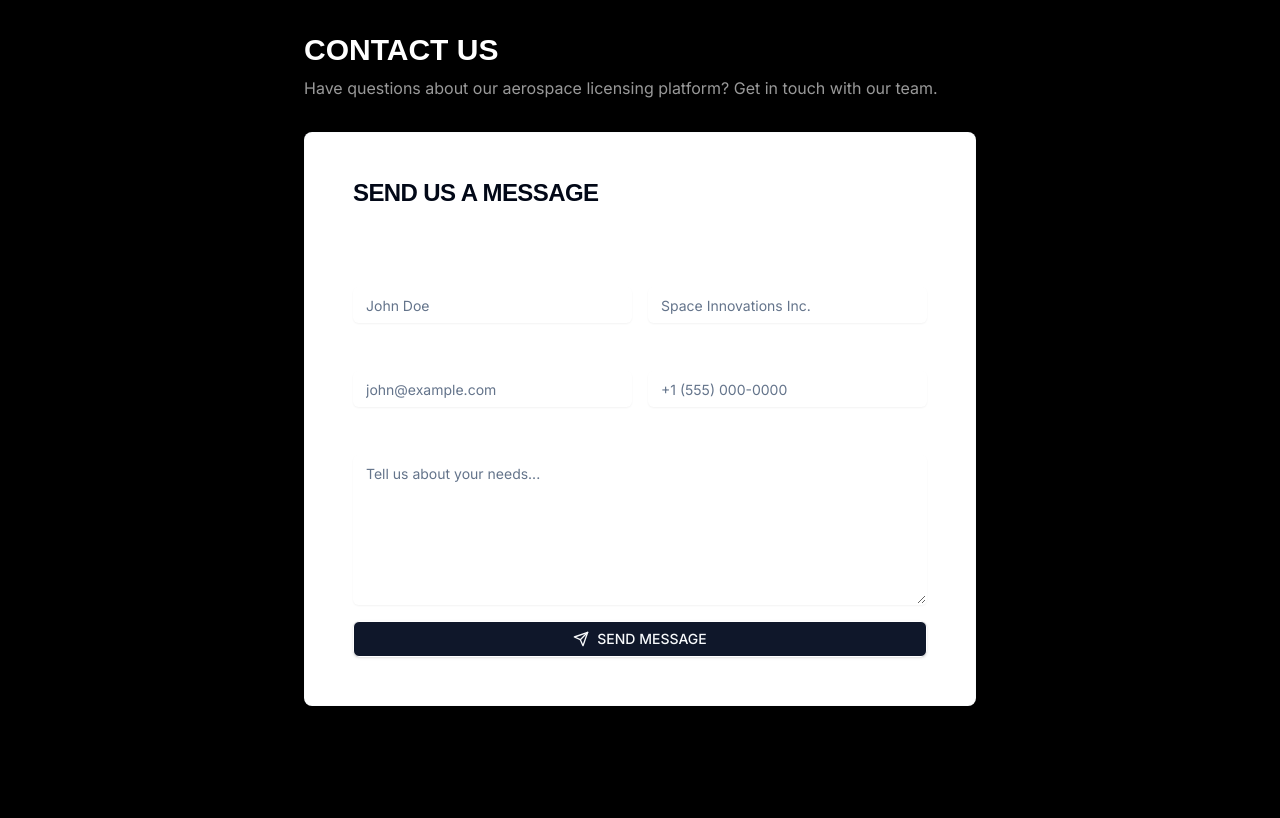
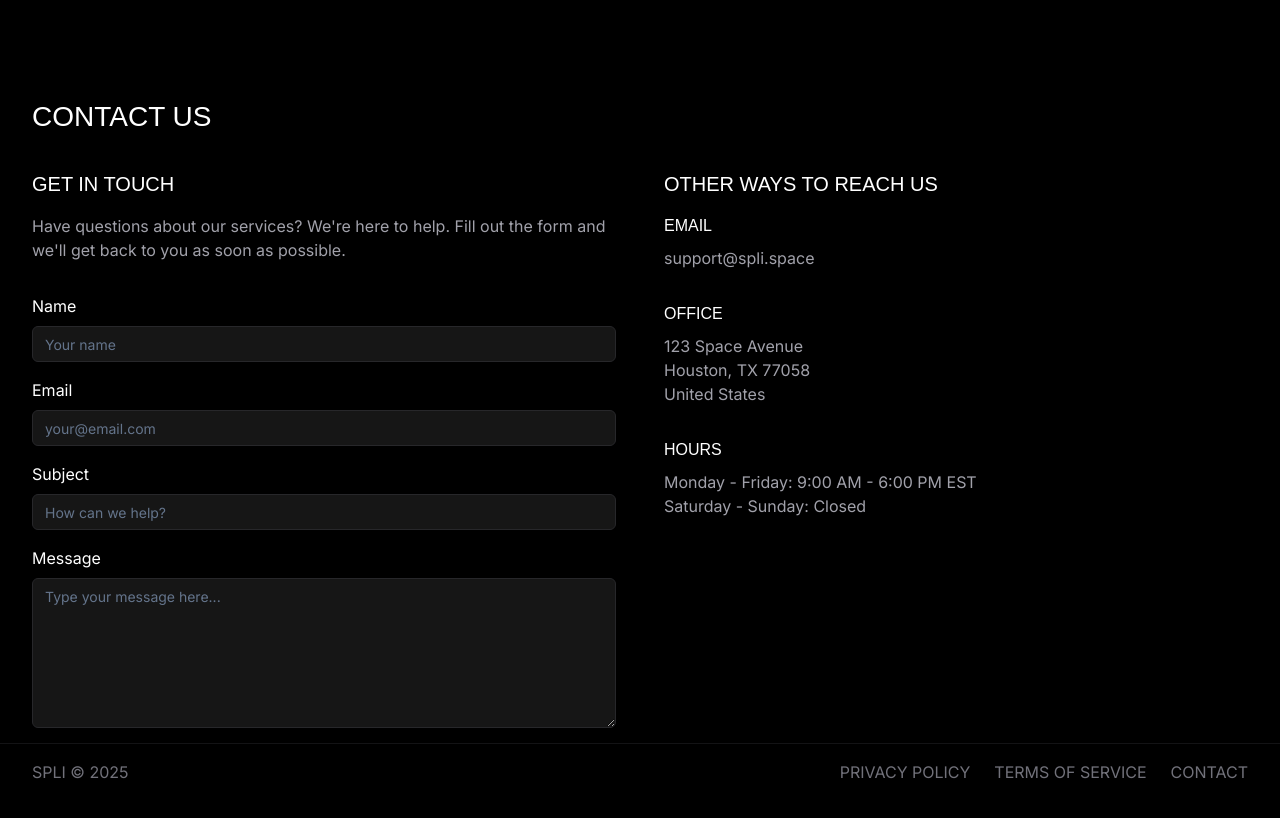
Before and after one commit to rohansat/spli, a Next.js app in the folder space-portal/: page /contact in a window 1280 px wide. Shown: the top 818 px of the page. Built offline with nearby package versions, Linux system fonts and the light colour scheme; no server answers; a web font is replaced by a local one.

Commit message:
feat: add footer and legal pages (privacy policy, terms of service, contact)

```diff
--- a/space-portal/src/app/(dashboard)/dashboard/page.tsx
+++ b/space-portal/src/app/(dashboard)/dashboard/page.tsx
@@ -12,6 +12,7 @@ import { Application } from "@/types";
 import { Clock, FilePlus, Rocket } from "lucide-react";
 import { useAuth } from "@/lib/auth-context";
 import { cn } from "@/lib/utils";
+import { Footer } from "@/components/Footer";
 
 export default function Dashboard() {
   const router = useRouter();
@@ -294,6 +295,7 @@ export default function Dashboard() {
           </Card>
         </div>
       </div>
+      <Footer />
     </div>
   );
 }
--- a/space-portal/src/app/(dashboard)/documents/page.tsx
+++ b/space-portal/src/app/(dashboard)/documents/page.tsx
@@ -11,6 +11,7 @@ import { Dialog, DialogContent, DialogDescription, DialogFooter, DialogHeader, D
 import { FileUp, FileText, Mail, File, Download, Search, Filter, Trash2, Upload } from "lucide-react";
 import { cn } from "@/lib/utils";
 import type { Document } from "@/types";
+import { Footer } from "@/components/Footer";
 
 export default function DocumentManagement() {
   const { documents, applications, uploadDocument, removeDocument } = useApplication();
@@ -259,6 +260,7 @@ export default function DocumentManagement() {
           </div>
         </div>
       </div>
+      <Footer />
     </div>
   );
 }
--- a/space-portal/src/app/(dashboard)/messages/page.tsx
+++ b/space-portal/src/app/(dashboard)/messages/page.tsx
@@ -9,6 +9,8 @@ import { Dialog, DialogContent, DialogDescription, DialogFooter, DialogHeader, D
 import { Mail, Search, Star, Trash2, Send, Plus, MessageSquare, AlertTriangle } from "lucide-react";
 import { messages as mockMessages } from "@/lib/mock-data";
 import { Message } from "@/types";
+import { cn } from "@/lib/utils";
+import { Footer } from "@/components/Footer";
 
 export default function MessagesPage() {
   const [messages, setMessages] = useState<Message[]>(mockMessages);
@@ -325,6 +327,7 @@ export default function MessagesPage() {
           )}
         </div>
       </div>
+      <Footer />
     </div>
   );
 }
--- a/space-portal/src/app/contact/page.tsx
+++ b/space-portal/src/app/contact/page.tsx
@@ -7,8 +7,9 @@ import { Input } from "@/components/ui/input";
 import { Textarea } from "@/components/ui/textarea";
 import { Alert, AlertDescription, AlertTitle } from "@/components/ui/alert";
 import { Send, CheckCircle } from "lucide-react";
+import { Footer } from "@/components/Footer";
 
-export default function ContactPage() {
+export default function Contact() {
   const [formData, setFormData] = useState({
     name: "",
     company: "",
@@ -61,117 +62,88 @@ export default function ContactPage() {
   };
 
   return (
-    <div className="space-container py-8">
-      <div className="max-w-2xl mx-auto">
-        <h1 className="text-3xl font-bold text-white mb-2">Contact Us</h1>
-        <p className="text-white/60 mb-8">
-          Have questions about our aerospace licensing platform? Get in touch with our team.
+    <div className="min-h-screen bg-black">
+      <div className="max-w-[1400px] mx-auto px-8 pt-24 pb-24">
+        <h1 className="text-[28px] font-medium text-white mb-8">CONTACT US</h1>
+
+        <div className="grid grid-cols-1 md:grid-cols-2 gap-12">
+          <div>
+            <h2 className="text-xl text-white mb-4">Get in Touch</h2>
+            <p className="text-zinc-400 mb-8">
+              Have questions about our services? We're here to help.
+              Fill out the form and we'll get back to you as soon as possible.
             </p>
 
-        {showSuccess && (
-          <Alert className="mb-6 bg-green-500/20 border-green-500/30">
-            <CheckCircle className="h-4 w-4 mr-2" />
-            <AlertTitle>Message Sent</AlertTitle>
-            <AlertDescription>
-              Thank you for reaching out. We'll get back to you shortly.
-            </AlertDescription>
-          </Alert>
-        )}
-
-        <Card className="space-card">
-          <CardHeader>
-            <CardTitle>Send us a Message</CardTitle>
-            <CardDescription className="text-white/60">
-              Fill out the form below and we'll respond within 24 hours.
-            </CardDescription>
-          </CardHeader>
-          <CardContent>
-            <form onSubmit={handleSubmit} className="space-y-4">
-              <div className="grid grid-cols-1 md:grid-cols-2 gap-4">
-                <div className="space-y-2">
-                  <label htmlFor="name" className="text-sm font-medium text-white">
-                    Name
-                  </label>
+            <div className="space-y-4">
+              <div>
+                <label className="block text-white mb-2">Name</label>
                 <Input
-                    id="name"
-                    value={formData.name}
-                    onChange={(e) => handleInputChange("name", e.target.value)}
-                    required
-                    className="bg-white/10 border-white/20 text-white"
-                    placeholder="John Doe"
+                  placeholder="Your name"
+                  className="bg-[#161616] border-zinc-800 text-white"
                 />
               </div>
-                <div className="space-y-2">
-                  <label htmlFor="company" className="text-sm font-medium text-white">
-                    Company
-                  </label>
+
+              <div>
+                <label className="block text-white mb-2">Email</label>
                 <Input
-                    id="company"
-                    value={formData.company}
-                    onChange={(e) => handleInputChange("company", e.target.value)}
-                    required
-                    className="bg-white/10 border-white/20 text-white"
-                    placeholder="Space Innovations Inc."
+                  type="email"
+                  placeholder="your@email.com"
+                  className="bg-[#161616] border-zinc-800 text-white"
                 />
+              </div>
+
+              <div>
+                <label className="block text-white mb-2">Subject</label>
+                <Input
+                  placeholder="How can we help?"
+                  className="bg-[#161616] border-zinc-800 text-white"
+                />
+              </div>
+
+              <div>
+                <label className="block text-white mb-2">Message</label>
+                <Textarea
+                  placeholder="Type your message here..."
+                  className="bg-[#161616] border-zinc-800 text-white min-h-[150px]"
+                />
+              </div>
+
+              <Button className="w-full bg-white hover:bg-white/90 text-black">
+                SEND MESSAGE
+              </Button>
             </div>
           </div>
 
-              <div className="grid grid-cols-1 md:grid-cols-2 gap-4">
-                <div className="space-y-2">
-                  <label htmlFor="email" className="text-sm font-medium text-white">
-                    Email
-                  </label>
-                  <Input
-                    id="email"
-                    type="email"
-                    value={formData.email}
-                    onChange={(e) => handleInputChange("email", e.target.value)}
-                    required
-                    className="bg-white/10 border-white/20 text-white"
-                    placeholder="john@example.com"
-                  />
+          <div>
+            <h2 className="text-xl text-white mb-4">Other Ways to Reach Us</h2>
+
+            <div className="space-y-8">
+              <div>
+                <h3 className="text-white font-medium mb-2">Email</h3>
+                <p className="text-zinc-400">support@spli.space</p>
               </div>
-                <div className="space-y-2">
-                  <label htmlFor="phone" className="text-sm font-medium text-white">
-                    Phone Number
-                  </label>
-                  <Input
-                    id="phone"
-                    type="tel"
-                    value={formData.phone}
-                    onChange={(e) => handleInputChange("phone", e.target.value)}
-                    className="bg-white/10 border-white/20 text-white"
-                    placeholder="+1 (555) 000-0000"
-                  />
+
+              <div>
+                <h3 className="text-white font-medium mb-2">Office</h3>
+                <p className="text-zinc-400">
+                  123 Space Avenue<br />
+                  Houston, TX 77058<br />
+                  United States
+                </p>
+              </div>
+
+              <div>
+                <h3 className="text-white font-medium mb-2">Hours</h3>
+                <p className="text-zinc-400">
+                  Monday - Friday: 9:00 AM - 6:00 PM EST<br />
+                  Saturday - Sunday: Closed
+                </p>
               </div>
             </div>
-
-              <div className="space-y-2">
-                <label htmlFor="message" className="text-sm font-medium text-white">
-                  Message
-                </label>
-                <Textarea
-                  id="message"
-                  value={formData.message}
-                  onChange={(e) => handleInputChange("message", e.target.value)}
-                  required
-                  className="bg-white/10 border-white/20 text-white min-h-[150px]"
-                  placeholder="Tell us about your needs..."
-                />
           </div>
-
-              <Button
-                type="submit"
-                disabled={isSubmitting}
-                className="spacex-button w-full"
-              >
-                <Send className="mr-2 h-4 w-4" />
-                {isSubmitting ? "Sending..." : "Send Message"}
-              </Button>
-            </form>
-          </CardContent>
-        </Card>
         </div>
+      </div>
+      <Footer />
     </div>
   );
 }
--- /dev/null
+++ b/space-portal/src/app/privacy-policy/page.tsx
@@ -0,0 +1,46 @@
+import { Footer } from "@/components/Footer";
+
+export default function PrivacyPolicy() {
+  return (
+    <div className="min-h-screen bg-black">
+      <div className="max-w-[1400px] mx-auto px-8 pt-24 pb-24">
+        <h1 className="text-[28px] font-medium text-white mb-8">PRIVACY POLICY</h1>
+
+        <div className="prose prose-invert max-w-none">
+          <p className="text-zinc-400">Last updated: March 2025</p>
+
+          <h2 className="text-white mt-8 mb-4">1. Information We Collect</h2>
+          <p className="text-zinc-400">
+            We collect information that you provide directly to us, including when you create an account,
+            submit applications, or communicate with us. This may include your name, email address,
+            company information, and any other information you choose to provide.
+          </p>
+
+          <h2 className="text-white mt-8 mb-4">2. How We Use Your Information</h2>
+          <p className="text-zinc-400">
+            We use the information we collect to provide, maintain, and improve our services,
+            to process your applications, and to communicate with you about your account and applications.
+          </p>
+
+          <h2 className="text-white mt-8 mb-4">3. Information Sharing</h2>
+          <p className="text-zinc-400">
+            We do not share your personal information with third parties except as necessary
+            to provide our services or as required by law.
+          </p>
+
+          <h2 className="text-white mt-8 mb-4">4. Data Security</h2>
+          <p className="text-zinc-400">
+            We implement appropriate technical and organizational measures to protect your
+            personal information against unauthorized access, alteration, disclosure, or destruction.
+          </p>
+
+          <h2 className="text-white mt-8 mb-4">5. Contact Us</h2>
+          <p className="text-zinc-400">
+            If you have any questions about this Privacy Policy, please contact us at privacy@spli.space
+          </p>
+        </div>
+      </div>
+      <Footer />
+    </div>
+  );
+}
--- /dev/null
+++ b/space-portal/src/app/terms-of-service/page.tsx
@@ -0,0 +1,60 @@
+import { Footer } from "@/components/Footer";
+
+export default function TermsOfService() {
+  return (
+    <div className="min-h-screen bg-black">
+      <div className="max-w-[1400px] mx-auto px-8 pt-24 pb-24">
+        <h1 className="text-[28px] font-medium text-white mb-8">TERMS OF SERVICE</h1>
+
+        <div className="prose prose-invert max-w-none">
+          <p className="text-zinc-400">Last updated: March 2025</p>
+
+          <h2 className="text-white mt-8 mb-4">1. Acceptance of Terms</h2>
+          <p className="text-zinc-400">
+            By accessing or using SPLI's services, you agree to be bound by these Terms of Service.
+            If you do not agree to these terms, you may not use our services.
+          </p>
+
+          <h2 className="text-white mt-8 mb-4">2. Use of Services</h2>
+          <p className="text-zinc-400">
+            Our services are designed to help you manage aerospace licensing applications.
+            You agree to use these services only for their intended purpose and in compliance
+            with all applicable laws and regulations.
+          </p>
+
+          <h2 className="text-white mt-8 mb-4">3. User Accounts</h2>
+          <p className="text-zinc-400">
+            You are responsible for maintaining the confidentiality of your account credentials
+            and for all activities that occur under your account. You must notify us immediately
+            of any unauthorized use of your account.
+          </p>
+
+          <h2 className="text-white mt-8 mb-4">4. Intellectual Property</h2>
+          <p className="text-zinc-400">
+            All content and materials available through our services are protected by
+            intellectual property rights. You may not use, copy, or distribute these
+            materials without our express permission.
+          </p>
+
+          <h2 className="text-white mt-8 mb-4">5. Limitation of Liability</h2>
+          <p className="text-zinc-400">
+            SPLI shall not be liable for any indirect, incidental, special, consequential,
+            or punitive damages arising out of or relating to your use of our services.
+          </p>
+
+          <h2 className="text-white mt-8 mb-4">6. Changes to Terms</h2>
+          <p className="text-zinc-400">
+            We reserve the right to modify these terms at any time. We will notify you
+            of any material changes by posting the new terms on our website.
+          </p>
+
+          <h2 className="text-white mt-8 mb-4">7. Contact</h2>
+          <p className="text-zinc-400">
+            For questions about these Terms of Service, please contact us at legal@spli.space
+          </p>
+        </div>
+      </div>
+      <Footer />
+    </div>
+  );
+}
--- /dev/null
+++ b/space-portal/src/components/Footer.tsx
@@ -0,0 +1,22 @@
+import Link from 'next/link';
+
+export function Footer() {
+  return (
+    <footer className="fixed bottom-0 left-0 right-0 bg-black border-t border-zinc-800/50">
+      <div className="max-w-[1400px] mx-auto px-8 py-4 flex justify-between items-center">
+        <div className="text-zinc-500">SPLI © 2025</div>
+        <div className="flex gap-6">
+          <Link href="/privacy-policy" className="text-zinc-500 hover:text-white transition-colors">
+            PRIVACY POLICY
+          </Link>
+          <Link href="/terms-of-service" className="text-zinc-500 hover:text-white transition-colors">
+            TERMS OF SERVICE
+          </Link>
+          <Link href="/contact" className="text-zinc-500 hover:text-white transition-colors">
+            CONTACT
+          </Link>
+        </div>
+      </div>
+    </footer>
+  );
+}
```
Lines whose indentation alone changed are shown as unchanged.
